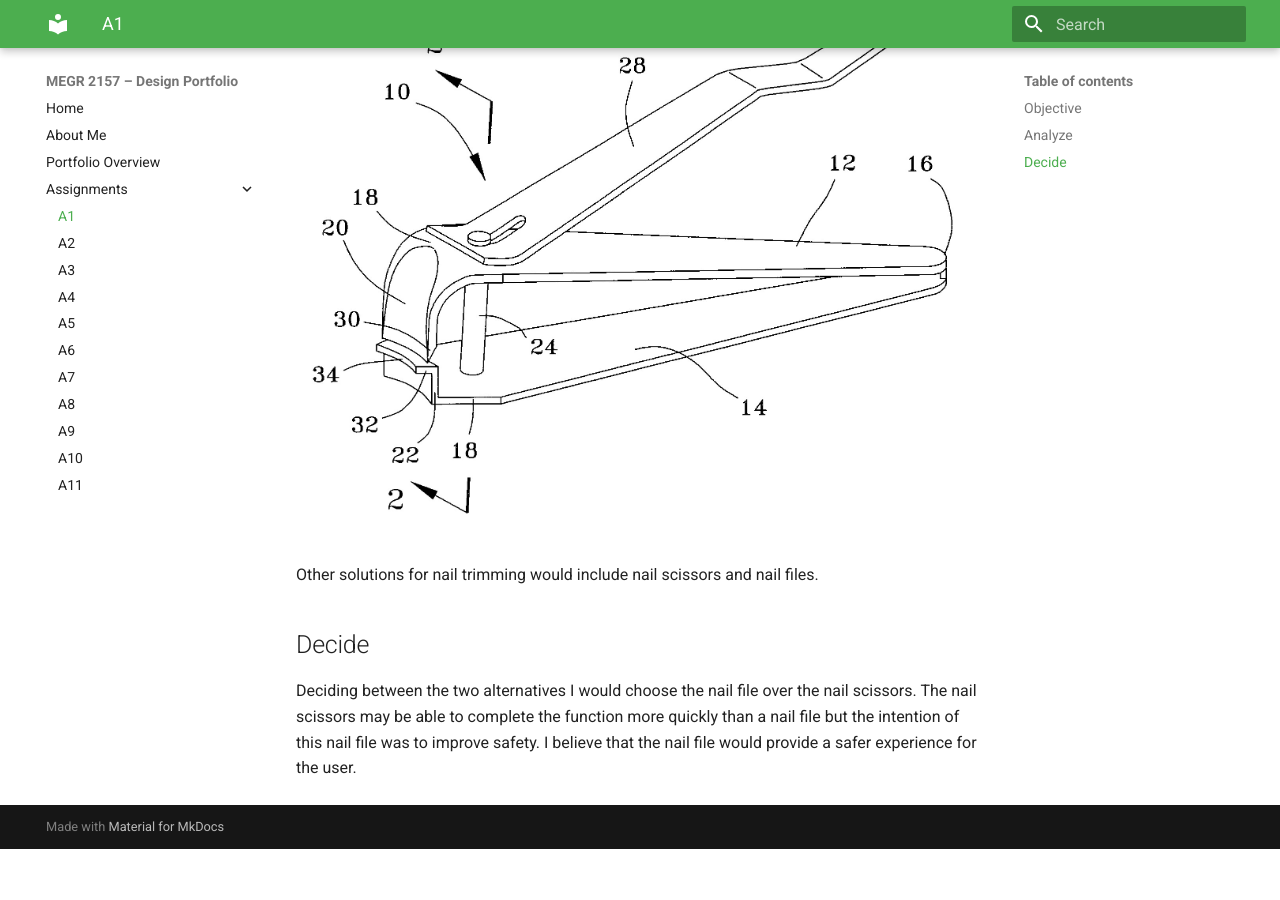
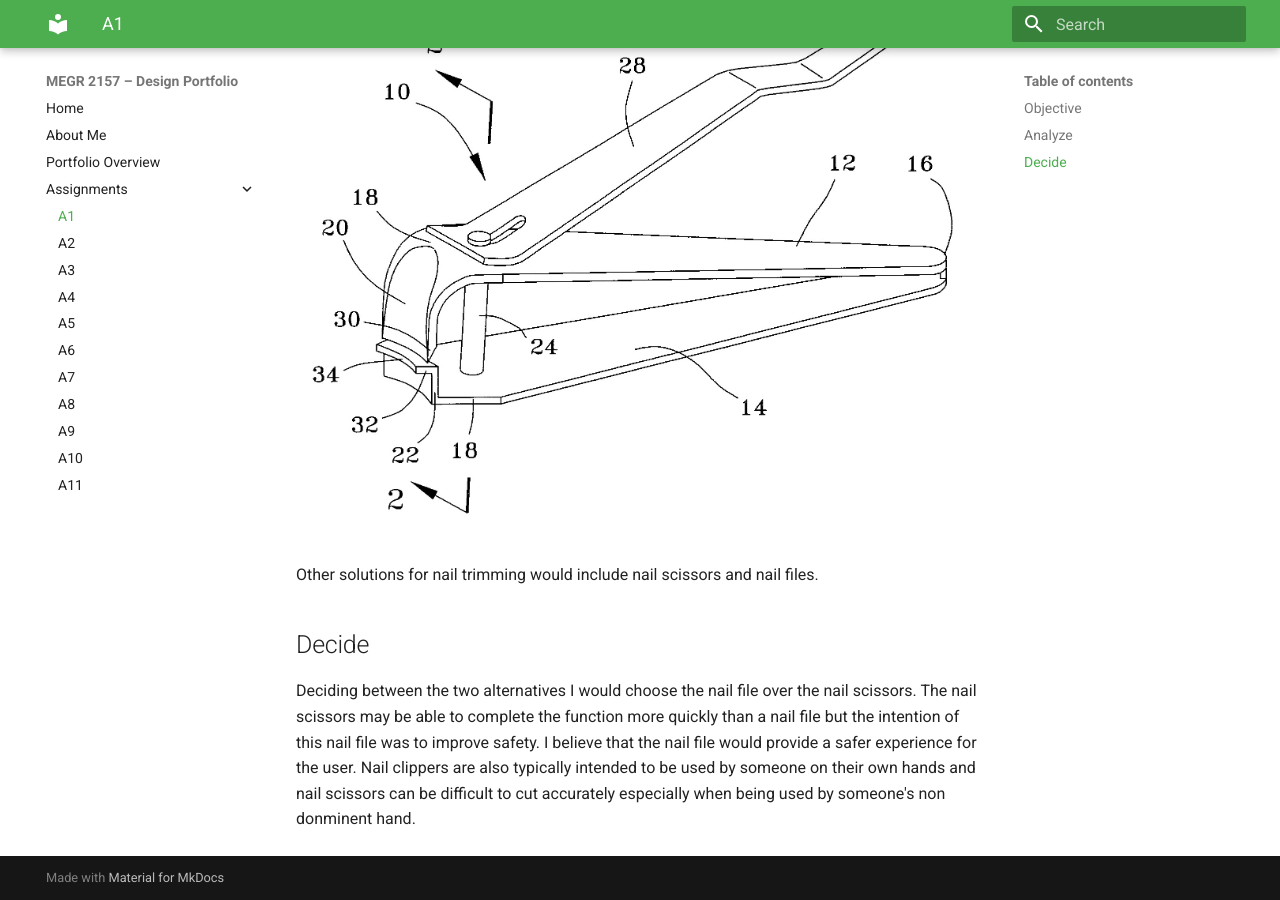
Before and after one commit to bhuttenb/megr2157-design, an MkDocs documentation site: the page built from docs/assignments/A01/index.md, in a window 1280 px wide and 900 px high, scrolled down 2870 px. Built offline with MkDocs 1.6.1 and Material for MkDocs 9.7.7, drawn with Linux system fonts in a browser that asks for light colours; before the commit the page ends 3719 px from its top, so only the background shows below that.

Commit message:
Enhance decision rationale for nail trimming tools
Expanded the reasoning for choosing nail files over scissors, emphasizing safety and usability.

```diff
--- a/docs/assignments/A01/index.md
+++ b/docs/assignments/A01/index.md
@@ -33,4 +33,4 @@ Other solutions for nail trimming would include nail scissors and nail files.
 
 ## Decide
 
-Deciding between the two alternatives I would choose the nail file over the nail scissors. The nail scissors may be able to complete the function more quickly than a nail file but the intention of this nail file was to improve safety. I believe that the nail file would provide a safer experience for the user.
+Deciding between the two alternatives I would choose the nail file over the nail scissors. The nail scissors may be able to complete the function more quickly than a nail file but the intention of this nail file was to improve safety. I believe that the nail file would provide a safer experience for the user. Nail clippers are also typically intended to be used by someone on their own hands and nail scissors can be difficult to cut accurately especially when being used by someone's non donminent hand.
```
